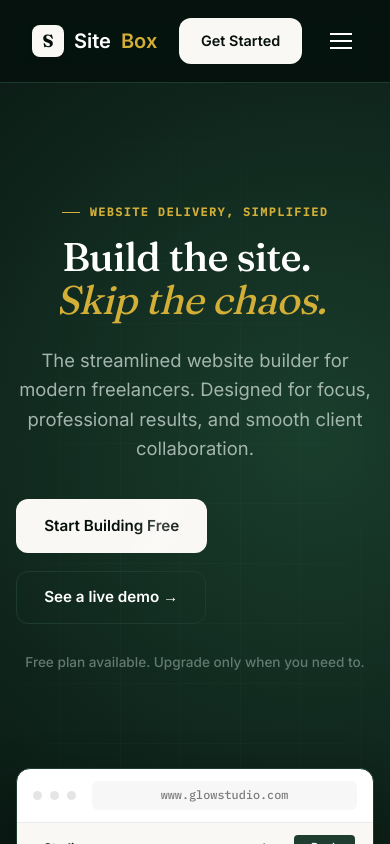
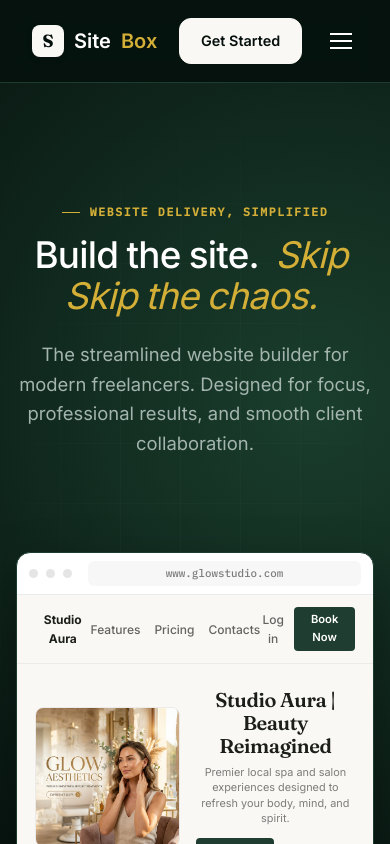
Before and after one commit to HariesHussain/SiteBox-Landing-Page, a React (Vite) app: page / in a window 390 px wide. Shown: the top 844 px of the page. Built offline with nearby package versions, Linux system fonts and the light colour scheme.

Commit message:
Fix hero section alignment and text styling to match mockup, ensure global typography consistency, and make visual flow diagram and absolute chips fully responsive

```diff
--- a/src/components/Hero.jsx
+++ b/src/components/Hero.jsx
@@ -31,14 +31,9 @@ export default function Hero() {
     }
   };
 
-  const fadeUpVariants = {
-    hidden: { opacity: 0, y: 15 },
-    visible: {
-      opacity: 1,
-      y: 0,
-      transition: { duration: 0.6, ease: [0.16, 1, 0.3, 1], delay: 0.4 }
-    }
-  };
+  const firstLine = "Build the site. ".split(" ");
+  const firstSkip = "Skip".split(" ");
+  const secondLine = "Skip the chaos.".split(" ");
 
   return (
     <section
@@ -49,7 +44,8 @@ export default function Hero() {
         position: 'relative',
         overflow: 'hidden',
         background: 'radial-gradient(circle at 80% 30%, var(--green-glow) 0%, var(--bg) 70%)',
-        borderBottom: '1.8px solid var(--border)'
+        borderBottom: '1.8px solid var(--border)',
+        width: '100%'
       }}
     >
       {/* Vercel-style Large Grid Pattern */}
@@ -65,7 +61,7 @@ export default function Hero() {
       }}>
 
         {/* Left: Content */}
-        <div style={{ display: 'flex', flexDirection: 'column', alignItems: 'flex-start' }}>
+        <div style={{ display: 'flex', flexDirection: 'column', alignItems: 'flex-start', width: '100%' }}>
           <motion.p
             initial={{ opacity: 0, x: -10 }}
             animate={{ opacity: 1, x: 0 }}
@@ -75,37 +71,46 @@ export default function Hero() {
             Website delivery, simplified
           </motion.p>
 
+          {/* Header matching Image 1 exactly */}
           <motion.h1
             variants={headingContainerVariants}
             initial="hidden"
             animate="visible"
             className="serif"
             style={{
-              fontSize: 'clamp(2.5rem, 5vw, 4.2rem)',
+              fontSize: 'clamp(2.3rem, 4.8vw, 4.2rem)',
               fontWeight: 500,
-              lineHeight: 1.08,
+              lineHeight: 1.1,
               letterSpacing: '-.02em',
               marginBottom: '24px',
               color: 'var(--ink)'
             }}
           >
-            {"Build the site. ".split(" ").map((word, i) => (
+            {firstLine.map((word, i) => (
               <span key={i} style={{ display: 'inline-block', marginRight: '0.22em' }}>
                 <motion.span variants={wordVariants} style={{ display: 'inline-block' }}>
                   {word}
                 </motion.span>
               </span>
             ))}
+            <span style={{ display: 'inline-block', marginRight: '0.22em' }}>
+              <motion.span
+                variants={wordVariants}
+                style={{ display: 'inline-block', color: 'var(--brass)', fontStyle: 'italic', fontWeight: 400 }}
+              >
+                {firstSkip}
+              </motion.span>
+            </span>
             <br />
-            <em style={{ fontStyle: 'italic', color: 'var(--brass)', fontWeight: 400 }}>
-              {"Skip the chaos.".split(" ").map((word, i) => (
+            <span style={{ display: 'inline-block', color: 'var(--brass)', fontStyle: 'italic', fontWeight: 400 }}>
+              {secondLine.map((word, i) => (
                 <span key={i} style={{ display: 'inline-block', marginRight: '0.22em' }}>
                   <motion.span variants={wordVariants} style={{ display: 'inline-block' }}>
                     {word}
                   </motion.span>
                 </span>
               ))}
-            </em>
+            </span>
           </motion.h1>
 
           <motion.p
@@ -116,51 +121,16 @@ export default function Hero() {
               fontSize: '1.15rem',
               color: 'var(--ink-soft)',
               maxWidth: '490px',
-              marginBottom: '36px',
-              lineHeight: '1.6'
+              lineHeight: '1.6',
+              margin: 0
             }}
           >
             The streamlined website builder for modern freelancers. Designed for focus, professional results, and smooth client collaboration.
           </motion.p>
-
-          <motion.div
-            variants={fadeUpVariants}
-            initial="hidden"
-            animate="visible"
-            style={{ display: 'flex', alignItems: 'center', gap: '18px', marginBottom: '28px', flexWrap: 'wrap' }}
-          >
-            <a href="#" className="btn btn-primary" style={{ position: 'relative', overflow: 'hidden' }}>
-              Start Building Free
-              <motion.div
-                animate={{ x: ['-100%', '200%'] }}
-                transition={{ repeat: Infinity, duration: 2.5, ease: 'linear', repeatDelay: 1 }}
-                style={{
-                  position: 'absolute',
-                  top: 0,
-                  left: 0,
-                  width: '30%',
-                  height: '100%',
-                  background: 'linear-gradient(90deg, transparent, rgba(255,255,255,0.25), transparent)',
-                  skewX: -20,
-                  pointerEvents: 'none'
-                }}
-              />
-            </a>
-            <a href="#" className="btn btn-ghost">See a live demo →</a>
-          </motion.div>
-
-          <motion.p
-            initial={{ opacity: 0 }}
-            animate={{ opacity: 1 }}
-            transition={{ duration: 0.6, delay: 0.7 }}
-            style={{ fontSize: '0.85rem', color: 'var(--ink-faint)', fontWeight: 500 }}
-          >
-            Free plan available. Upgrade only when you need to.
-          </motion.p>
         </div>
 
         {/* Right: Mockup */}
-        <div className="mock-wrap" style={{ position: 'relative' }}>
+        <div className="mock-wrap" style={{ position: 'relative', width: '100%' }}>
           <motion.div
             style={{ y: yParallax }}
             initial={{ opacity: 0, y: 40 }}
@@ -172,7 +142,8 @@ export default function Hero() {
               border: '1.8px solid var(--border)',
               borderRadius: '14px',
               overflow: 'hidden',
-              boxShadow: '0 20px 50px rgba(0,0,0,0.35)'
+              boxShadow: '0 20px 50px rgba(0,0,0,0.35)',
+              width: '100%'
             }}>
               {/* Browser top bar */}
               <div className="browser-bar" style={{
@@ -323,7 +294,7 @@ export default function Hero() {
               zIndex: 3
             }}
           >
-            {/* Avatar block */}
+            {/* Avatar circle */}
             <div style={{
               width: '24px',
               height: '24px',
@@ -380,16 +351,34 @@ export default function Hero() {
           .hero-grid > div {
             align-items: center !important;
           }
-          .hero-actions {
-            justify-content: center;
-            width: 100%;
-          }
           .mock-wrap {
             max-width: 520px;
             width: 100%;
             margin: 40px auto 0 !important;
           }
         }
+        @media (max-width: 640px) {
+          .notify-chip {
+            position: static !important;
+            margin: 16px auto 0 !important;
+            max-width: max-content !important;
+            z-index: 1 !important;
+          }
+          .link-chip {
+            position: static !important;
+            margin: 12px auto 0 !important;
+            max-width: max-content !important;
+            justify-content: center !important;
+            z-index: 1 !important;
+          }
+          .browser-bar {
+            padding: 8px 12px !important;
+          }
+          .browser-url {
+            font-size: 0.68rem !important;
+            padding: 4px 8px !important;
+          }
+        }
       `}</style>
     </section>
   );
--- a/src/components/WorkflowSection.jsx
+++ b/src/components/WorkflowSection.jsx
@@ -49,6 +49,7 @@ export default function WorkflowSection() {
         <ScrollReveal
           direction="up"
           delay={0.2}
+          className="visual-diagram"
           style={{
             maxWidth: '850px',
             margin: '0 auto 64px',
@@ -148,7 +149,7 @@ export default function WorkflowSection() {
           </svg>
 
           {/* Step 2: Share Preview */}
-          <div style={{ display: 'flex', flexDirection: 'column', alignItems: 'center', gap: '14px', flexShrink: 0 }}>
+          <div style={{ display: 'flex', flexDirection: 'column', alignItems: 'center', gap: '14px', flexShrink: 0 }} className="workflow-preview-step">
             <div style={{
               background: 'var(--cream)',
               color: 'var(--green-deep)',
@@ -304,6 +305,18 @@ export default function WorkflowSection() {
             border-bottom: none !important;
           }
         }
+        @media (max-width: 768px) {
+          .visual-diagram {
+            flex-direction: column !important;
+            padding: 30px 20px !important;
+            gap: 20px !important;
+          }
+          .workflow-arrow {
+            width: 24px !important;
+            height: 24px !important;
+            transform: rotate(90deg) !important;
+          }
+        }
         @media (max-width: 680px) {
           .steps {
             grid-template-columns: 1fr !important;
@@ -316,9 +329,6 @@ export default function WorkflowSection() {
           .step:last-child {
             border-bottom: none !important;
           }
-          .workflow-arrow {
-            display: none !important;
-          }
         }
       `}</style>
     </section>
--- a/src/index.css
+++ b/src/index.css
@@ -1,6 +1,6 @@
 :root {
-  --bg: #07130F;               /* Dark premium base background */
-  --bg-light: #F6F4EF;         /* Light cream background for templates section */
+  --bg: #07130F;               /* Dark forest green background */
+  --bg-light: #F6F4EF;         /* Light cream background for sections */
   --surface: #0E221B;          /* Dark card surface */
   --surface-light: #FAF8F4;    /* Light card surface */
   --border: #1E3B30;           /* Dark border */
@@ -30,6 +30,8 @@
 
 html {
   scroll-behavior: smooth;
+  overflow-x: hidden;
+  width: 100%;
 }
 
 body {
@@ -40,11 +42,14 @@ body {
   line-height: 1.6;
   -webkit-font-smoothing: antialiased;
   -moz-osx-font-smoothing: grayscale;
+  overflow-x: hidden;
+  width: 100%;
 }
 
 img, svg {
   display: block;
   max-width: 100%;
+  height: auto;
 }
 
 a {
@@ -56,13 +61,23 @@ ul {
   list-style: none;
 }
 
-/* Typography Utility Classes */
+/* Typography Consistency */
+h1, h2, h3, h4, h5, h6 {
+  font-family: 'Fraunces', Georgia, serif;
+  font-weight: 500;
+  letter-spacing: -0.02em;
+}
+
+p, span, a, button, li, label {
+  font-family: 'Inter', -apple-system, BlinkMacSystemFont, "Segoe UI", Roboto, sans-serif;
+}
+
 .serif {
   font-family: 'Fraunces', Georgia, serif;
 }
 
 .mono {
-  font-family: 'IBM Plex Mono', monospace;
+  font-family: 'IBM Plex Mono', 'Courier New', Courier, monospace;
 }
 
 .eyebrow {
@@ -113,11 +128,13 @@ ul {
 .btn-primary {
   background: var(--cream);
   color: var(--green-deep);
+  border: 1.5px solid var(--cream);
 }
 
 .btn-primary:hover {
   background: var(--brass);
   color: var(--green-deep);
+  border-color: var(--brass);
   transform: translateY(-2px);
   box-shadow: 0 8px 24px rgba(212, 175, 55, 0.25);
 }
@@ -134,13 +151,15 @@ ul {
   transform: translateY(-2px);
 }
 
-/* Specific button styling in light section */
+/* Light Theme overrides */
 .light-theme .btn-primary {
   background: var(--green-deep);
   color: var(--cream);
+  border: 1.5px solid var(--green-deep);
 }
 .light-theme .btn-primary:hover {
   background: var(--green);
+  border-color: var(--green);
   box-shadow: 0 8px 24px rgba(43, 92, 67, 0.2);
 }
 .light-theme .btn-ghost {
@@ -180,7 +199,7 @@ ul {
   color: var(--ink-soft-light);
 }
 
-/* Clean Large Grid Pattern (Inspired by Vercel/Stripe) */
+/* Vercel Grid Pattern */
 .grid-bg-overlay {
   position: absolute;
   inset: 0;
@@ -200,7 +219,7 @@ ul {
   mask-image: radial-gradient(ellipse at center, black 60%, transparent 95%);
 }
 
-/* Strong Border Cards with custom border styles */
+/* Strong Border Cards */
 .strong-card {
   background: var(--surface);
   border: 1.8px solid var(--border);
@@ -217,16 +236,16 @@ ul {
   transform: translateY(-4px);
 }
 
-/* Cards in light theme section */
+/* Light Theme Card Shadow overrides */
 .light-theme .strong-card {
   background: var(--surface-light);
   border: 1.8px solid var(--border-light);
-  box-shadow: 0 4px 0px var(--border-light); /* thick solid shadow */
+  box-shadow: 0 4px 0px var(--border-light);
 }
 
 .light-theme .strong-card:hover {
   border-color: var(--border-light);
-  box-shadow: 0 10px 0px var(--border-light); /* thicker solid shadow */
+  box-shadow: 0 10px 0px var(--border-light);
   transform: translateY(-6px);
 }
 
```
